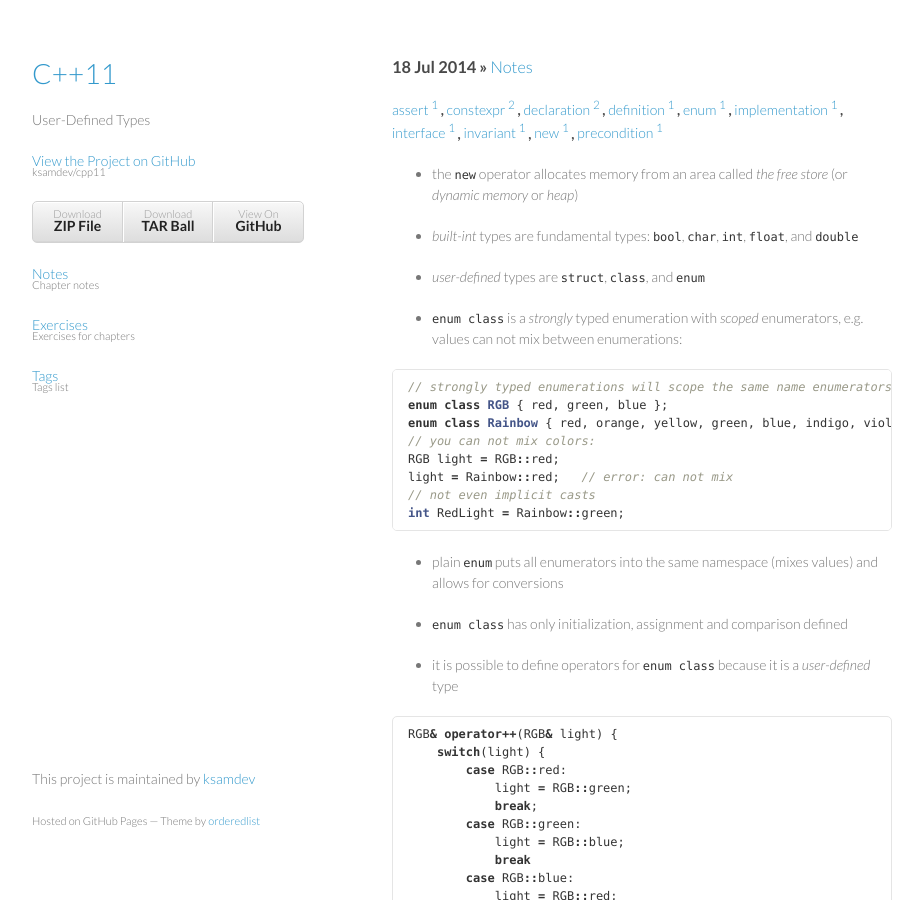
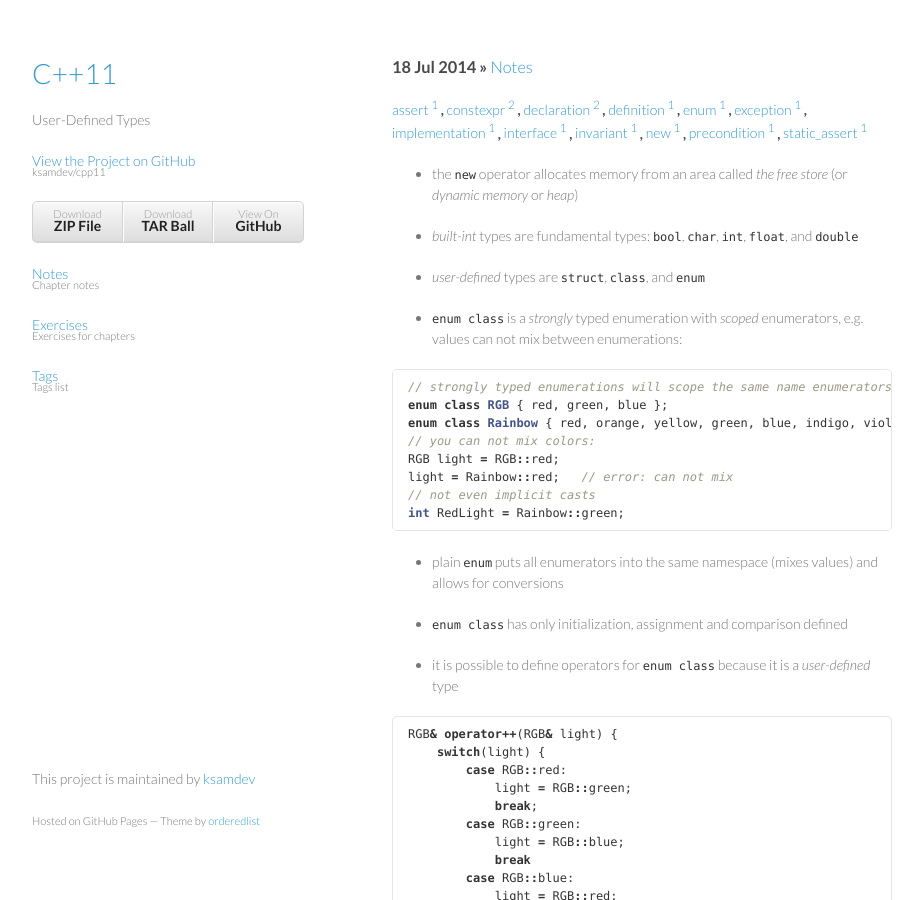
Before and after one commit to musasesay/cpp11, a Jekyll site: the page built from _posts/chapter2/2014-07-18-user_defined_types.md, in a window 1280 px wide and 900 px high. Shown: the whole window, without its empty margins (178-1101 px from the left). Built offline with Jekyll 4.4.1, drawn with Linux system fonts in a browser that asks for light colours; Markdown is read by kramdown in place of the engine named in the settings.

Commit message:
review chapter2 notes

```diff
--- a/_posts/chapter2/2014-07-18-user_defined_types.md
+++ b/_posts/chapter2/2014-07-18-user_defined_types.md
@@ -4,7 +4,7 @@ categories: notes
 chapter: 2
 layout: post
 tags: new enum declaration interface definition implementation precondition
-      invariant assert constexpr
+      invariant assert constexpr exception static_assert
 ---
 
 * the `new` operator allocates memory from an area called *the free store* (or
```
